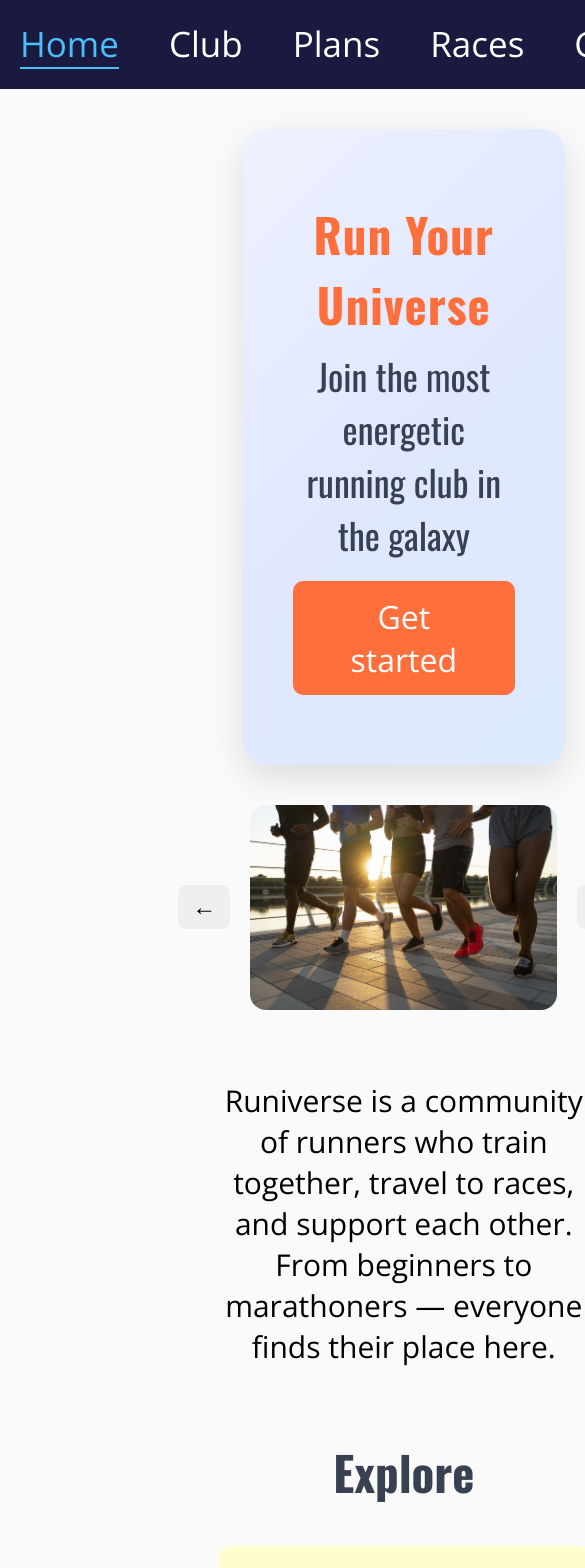
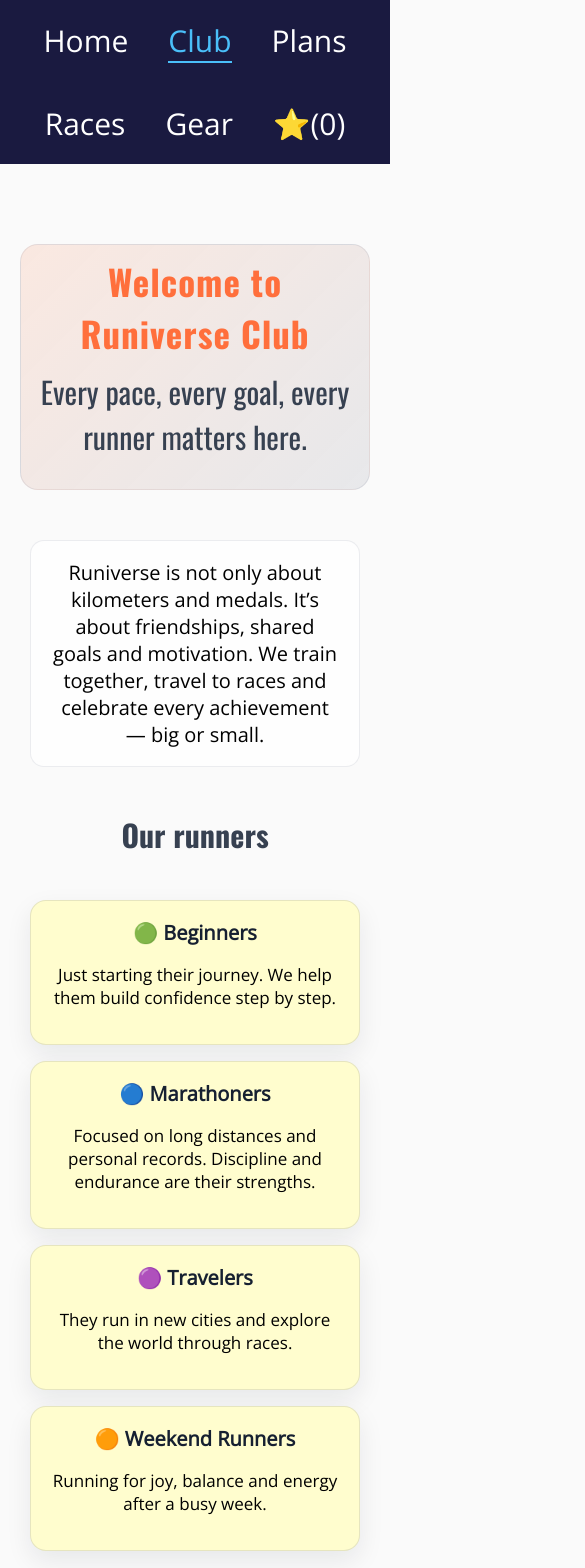
Before and after one commit to DA-Zakharova/Runiverse, a React (Vite) app: page /#/club in a window 390 px wide. Shown: the top 1568 px of the page, 585 px wide, since content can reach past the window. Built offline with nearby package versions, Linux system fonts and the light colour scheme; a web font is replaced by a local one.

Commit message:
mobile fixes + slider touch

```diff
--- a/src/App.css
+++ b/src/App.css
@@ -1,9 +1,9 @@
-/* HOME */
-
 body {
     margin: 0;
     background-color: #fafafa;
 }
+
+/* HOME */
 
 .app {
     min-height: 100vh;
@@ -15,7 +15,8 @@ body {
 nav {
     display: flex;
     justify-content: center;
-    gap: 50px;
+    flex-wrap: wrap;
+    gap: 40px;
     padding: 20px;
     background-color: #1A1A40;
 }
@@ -44,7 +45,7 @@ nav {
 }
 
 .hero {
-    width: 60%;
+    width: 85%;
     margin: 40px auto;
     padding: 70px 50px;
     border-radius: 24px;
@@ -171,10 +172,13 @@ nav {
     justify-content: center;
     gap: 20px;
     margin: 40px 0;
+    width: 100%;
+    max-width: 100%;
+    overflow: hidden;
 }
 
 .slider img {
-    width: 83%;
+    width: 80%;
     border-radius: 16px;
 }
 
@@ -417,11 +421,19 @@ nav {
     color: #121c3d;
 }
 
-.filter-btn:hover {
-    transform: translateY(-3px);
-    background: rgba(255, 107, 44, 0.12);
-    box-shadow: 0 8px 18px rgba(10, 20, 40, 0.08);
-    border-color: rgba(255, 107, 44, 0.35);
+@media (hover: hover) {
+
+    .filter-btn:hover {
+        transform: translateY(-3px);
+        background: rgba(255, 107, 44, 0.12);
+        box-shadow: 0 8px 18px rgba(10, 20, 40, 0.08);
+        border-color: rgba(255, 107, 44, 0.35);
+    }
+
+    .filter-btn-active:hover {
+        transform: none;
+        box-shadow: 0 6px 16px rgba(255, 107, 44, 0.35);
+    }
 }
 
 .filter-btn-active {
@@ -429,11 +441,6 @@ nav {
     color: white;
     border-color: #ff6b2c;
     font-weight: 700;
-    box-shadow: 0 6px 16px rgba(255, 107, 44, 0.35);
-}
-
-.filter-btn-active:hover {
-    transform: none;
     box-shadow: 0 6px 16px rgba(255, 107, 44, 0.35);
 }
 
@@ -519,9 +526,11 @@ nav {
     transition: transform 0.25s ease, box-shadow 0.25s ease;
 }
 
+@media (hover: hover) {
 .race-content:hover {
     transform: translateY(-6px) scale(1.02);
     box-shadow: 0 18px 40px rgba(10, 20, 40, 0.14);
+}
 }
 
 .raceImg {
@@ -579,10 +588,16 @@ nav {
 /*FAVORITES*/
 
 .favorites {
-    max-width: 1100px;
-    margin: 0 auto;
-    padding: 30px 20px 60px;
-    text-align: center;
+    display: flex;
+    justify-content: center;
+    flex-wrap: wrap;
+    margin-top: 40px;
+}
+
+.favorites-hero {
+    display: flex;
+    flex-direction: column;
+    align-items: center;
 }
 
 .clearAll {
@@ -623,6 +638,7 @@ nav {
     display: flex;
     flex-direction: column;
     align-items: center;
+    text-align: center;
     transition: transform 0.2s ease;
 }
 
@@ -655,86 +671,151 @@ nav {
 
 
 @media (max-width: 500px) {
+
+    *, *::before, *::after {
+    box-sizing: border-box;
+    }
+
+    .navLink {
+        font-size: 30px;
+    }
+
+    .footer__text {
+        font-size: 15px;
+    }
+
+    .footer__logo {
+        width: 60px;
+    }
+
     .page {
-        padding: 0px 10px;
+        display: flex;
+        flex-direction: column;
+        margin: 0;
+    }
+
+    .slider button {
+        display: none;
+    }
+
+    .slider img {
+        width: 100%;
+    }
+
+    .hero, .about, .quick {
+        display: flex;
+        flex-direction: column;
+        align-items: center;
+    }
+
+    .hero {
+        width: 100%;
     }
 
     .quick__grid, .club-grid, .values-grid {
         display: flex;
         flex-direction: column;
-    }
-
-    .quick__card {
+        width: 100%;
         text-align: center;
     }
 
-    .hero__title, .quick__title {
-        font-size: 47px;
+    .hero__title {
+        font-size: 35px;
     }
 
     .hero__subtitle {
-        font-size: 36px;
+        font-size: 30px;
+        text-align: center;
+    }
+
+    .btn--primary {
+        font-size: 20px;
     }
 
     .about__text, .club-about p {
+        font-size: 20px;
+    }
+
+    .quick__title {
         font-size: 30px;
     }
 
-    .btn--primary {
-        font-size: 32px;
+    .quick__card h3, .member-card h3, .values-grid h3, .club-join p, .race-content h2 {
+        font-size: 20px;
     }
 
-    .quick__card h3, .member-card h3, .values-grid h3, .club-join p {
-    font-size: 30px;
+    .plan-header h2 {
+        font-size: 19px;
     }
 
-    .quick__card p, .member-card p, .values-grid p {
-        font-size: 30px;
+    .quick__card p, .member-card p, .values-grid p, .plan-content p, .race-content p {
+        font-size: 17px;
     }
 
-    .footer__text {
-        font-size: 25px;
+    .club-hero, .club-about, .club-members, .club-values {
+        display: flex;
+        flex-direction: column;
+        align-items: center;
+        width: 100%;
+        padding: 10px;
+    }
+
+    .club-about {
+        margin: 0;
+    }
+
+    .plans {
+        display: flex;
+        padding: 30px;
+        gap: 10px;
+    }
+
+    .plans-title, .races-title {
+        margin-top: 30px;
     }
 
     .filter-btn {
-        font-size: 29px;
+        font-size: 15px;
+        width: 100%;
     }
 
-    .plan-header h2 {
-        font-size: 30px;
+    .plans-buttons {
+        display: flex;
+        flex-direction: column;
+        width: 70%;
     }
 
-    .plan-content p {
-        font-size: 28px;
+    .races {
+        margin-top: 20px;
     }
 
-    .race-content h2 {
-        font-size: 28px;
+    .race-card {
+        display: flex;
+        justify-content: center;
     }
 
-    .race-content p {
-        font-size: 24px;
-    }
-
-    .race-content button {
-        font-size: 20px;
-    }
-
-    .favorite-grid {
+    .race-content {
+        width: 90%;
+        padding: 20px;
+        display: flex;
         flex-direction: column;
         align-items: center;
     }
 
-    .clearAll {
+    .raceImg {
         width: 100%;
-        font-size: 30px;
     }
 
-    .favoritesText {
-        font-size: 30px;
+    .race-content button {
+        font-size: 10px;
     }
 
-    .remove {
-        font-size: 30px;
+    .race-content p {
+        text-align: center;
+    }
+
+    .favorites {
+        min-height: 100vh;
+        max-width: 100%;
     }
 }
--- a/src/App.jsx
+++ b/src/App.jsx
@@ -1,7 +1,7 @@
 import { useEffect } from 'react';
 import './App.css';
 import {
-  BrowserRouter as Router,
+  HashRouter as Router,
   Routes,
   Route,
 } from "react-router-dom";
@@ -43,7 +43,7 @@ function App() {
   }, [favoriteItems]);
 
   return (
-    <Router basename={import.meta.env.BASE_URL}>
+    <Router>
       <div className="app">
         <ScrollToTop/>
         <Navbar/>
--- a/src/components/Slider.jsx
+++ b/src/components/Slider.jsx
@@ -26,12 +26,30 @@ const Slider = () => {
         }
     };
 
+    let touchStartX = 0;
+    let touchEndX = 0;
+
+    const handleTouchStart = (e) => {
+        touchStartX = e.changedTouches[0].screenX;
+    };
+
+    const handleTouchEnd = (e) => {
+        touchEndX = e.changedTouches[0].screenX;
+
+        if (touchStartX - touchEndX > 50) {
+        next(); // свайп влево
+        }
+
+        if (touchEndX - touchStartX > 50) {
+        prev(); // свайп вправо
+        }
+    };
 
     return (
-        <section className="slider">
-            <button onClick={prev}>←</button>
+        <section className="slider" onTouchStart={handleTouchStart} onTouchEnd={handleTouchEnd}>
+            <button className="prev" onClick={prev}>←</button>
             <img src={images[index]} alt="runners"/>
-            <button onClick={next}>→</button>
+            <button className="next" onClick={next}>→</button>
         </section>
     )
 }
--- a/src/pages/Favorites.jsx
+++ b/src/pages/Favorites.jsx
@@ -27,6 +27,7 @@ const Favorites = () => {
 
     return (
         <div className="favorites">
+            <div className="favorites-hero">
             <h1 className="hero__title">My Favorites</h1>
             <h2 className="hero__subtitle">Your personal running universe</h2>
 
@@ -64,6 +65,7 @@ const Favorites = () => {
                 </div>
             )}
         </div>
+        </div>
     )
 }
 
--- a/src/pages/Gear.jsx
+++ b/src/pages/Gear.jsx
@@ -16,9 +16,9 @@ const Gear = () => {
 
             <div className="plans-buttons">
             <button className={activeGear === "all" ? "filter-btn filter-btn-active" : "filter-btn"} onClick={() => setActiveGear("all")}>all</button>
-            <button className={activeGear === "5K" ? "filter-btn filter-btn-active" : "filter-btn"} onClick={() => setActiveGear("clothing")}>clothing</button>
-            <button className={activeGear === "10K" ? "filter-btn filter-btn-active" : "filter-btn"} onClick={() => setActiveGear("shoes")}>shoes</button>
-            <button className={activeGear === "Half Marathon" ? "filter-btn filter-btn-active" : "filter-btn"} onClick={() => setActiveGear("accessories")}>accessories</button>
+            <button className={activeGear === "clothing" ? "filter-btn filter-btn-active" : "filter-btn"} onClick={() => setActiveGear("clothing")}>clothing</button>
+            <button className={activeGear === "shoes" ? "filter-btn filter-btn-active" : "filter-btn"} onClick={() => setActiveGear("shoes")}>shoes</button>
+            <button className={activeGear === "accessories" ? "filter-btn filter-btn-active" : "filter-btn"} onClick={() => setActiveGear("accessories")}>accessories</button>
             </div>
 
             <div className="race-grid">
--- a/src/pages/Home.jsx
+++ b/src/pages/Home.jsx
@@ -48,7 +48,7 @@ const Home = () => {
                 <Link to="/gear" className="explore-link">
                 <div className="quick__card">
                     <h3>Gear</h3>
-                    <p>Run in style</p>
+                    <p>Run in style confidently</p>
                 </div>
                 </Link>
                 </div>
```
